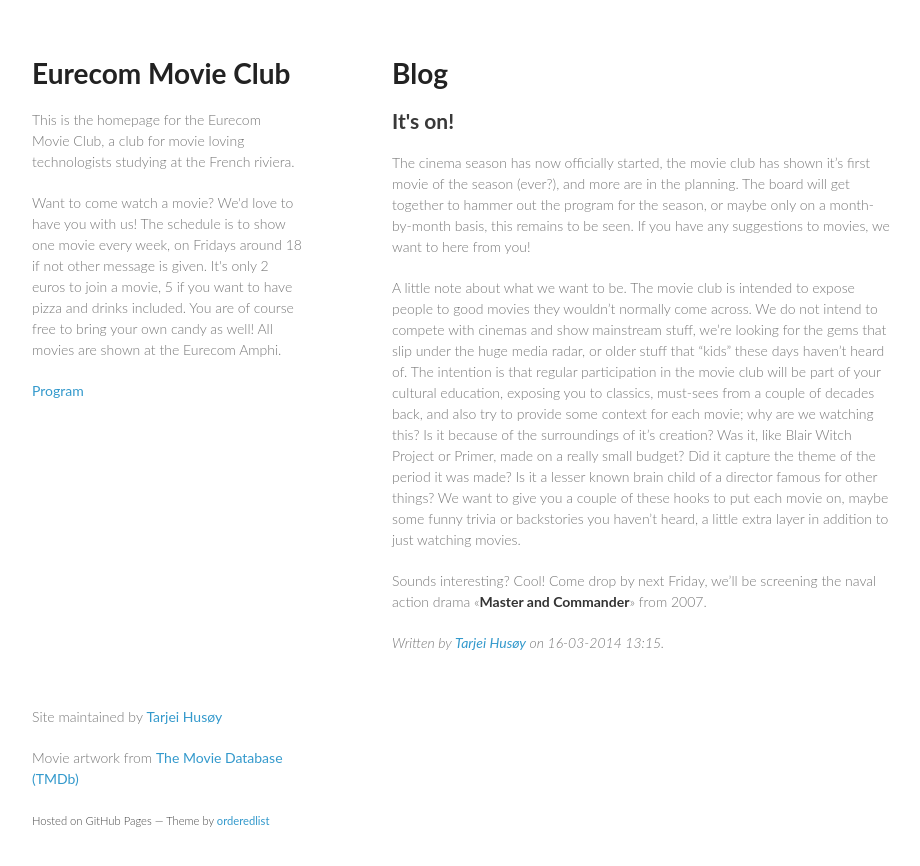
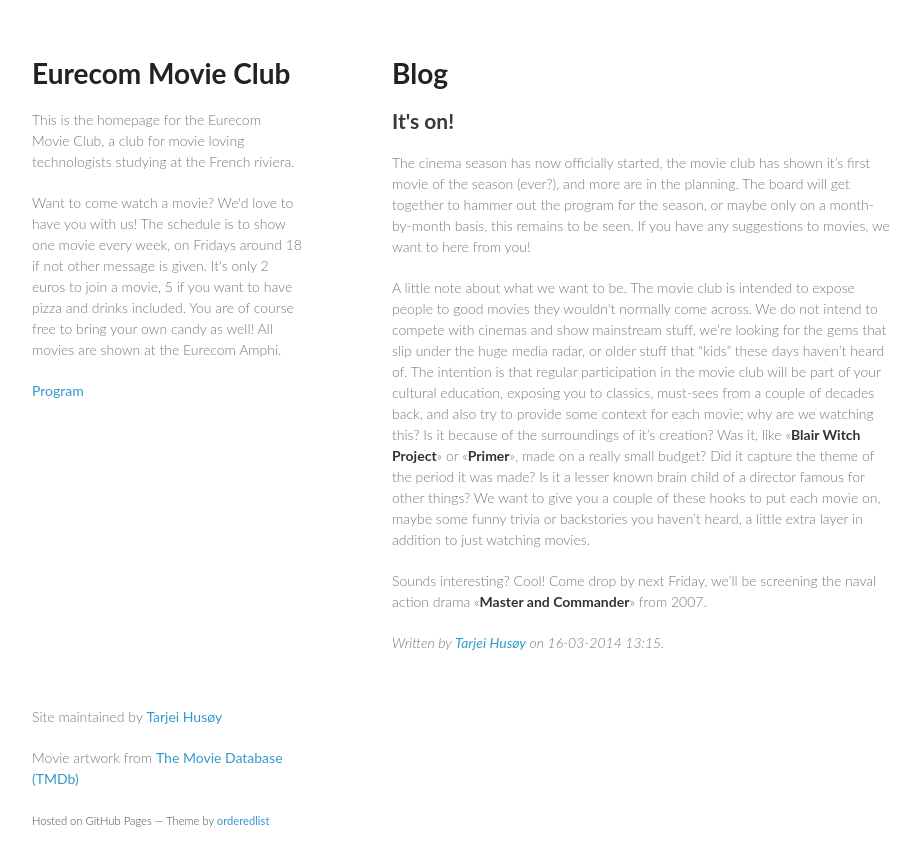
Before and after one commit to eurecombde/movieclub, a Jekyll site: the page built from index.html, in a window 1280 px wide. Shown: the top 866 px of the page, without its empty margins (178-1098 px from the left). Built offline with Jekyll 4.4.1, drawn with Linux system fonts in a browser that asks for light colours; Markdown is read by kramdown in place of the engine named in the settings; the list of posts is cut into pages by our own code.

Commit message:
Add some missing emphasis

```diff
--- a/_data/screenings.yml
+++ b/_data/screenings.yml
@@ -14,7 +14,7 @@
                     <img src="/images/master-and-commander.jpg">
                   </a>
 
-                  The name Peter Weir might not be familiar to you, but I'm pretty sure you've
+                  The name **Peter Weir** might not be familiar to you, but I'm pretty sure you've
                   heard of some of his movies. Does [The Truman Show]
                   (http://www.imdb.com/title/tt0120382/) or [Dead Poets Society]
                   (http://www.imdb.com/title/tt0120382/) ring a bell? Both of them (excellent!)
```
Also changed, not shown: _posts/2014-03-16-its-on.markdown (+5 -5 lines).
